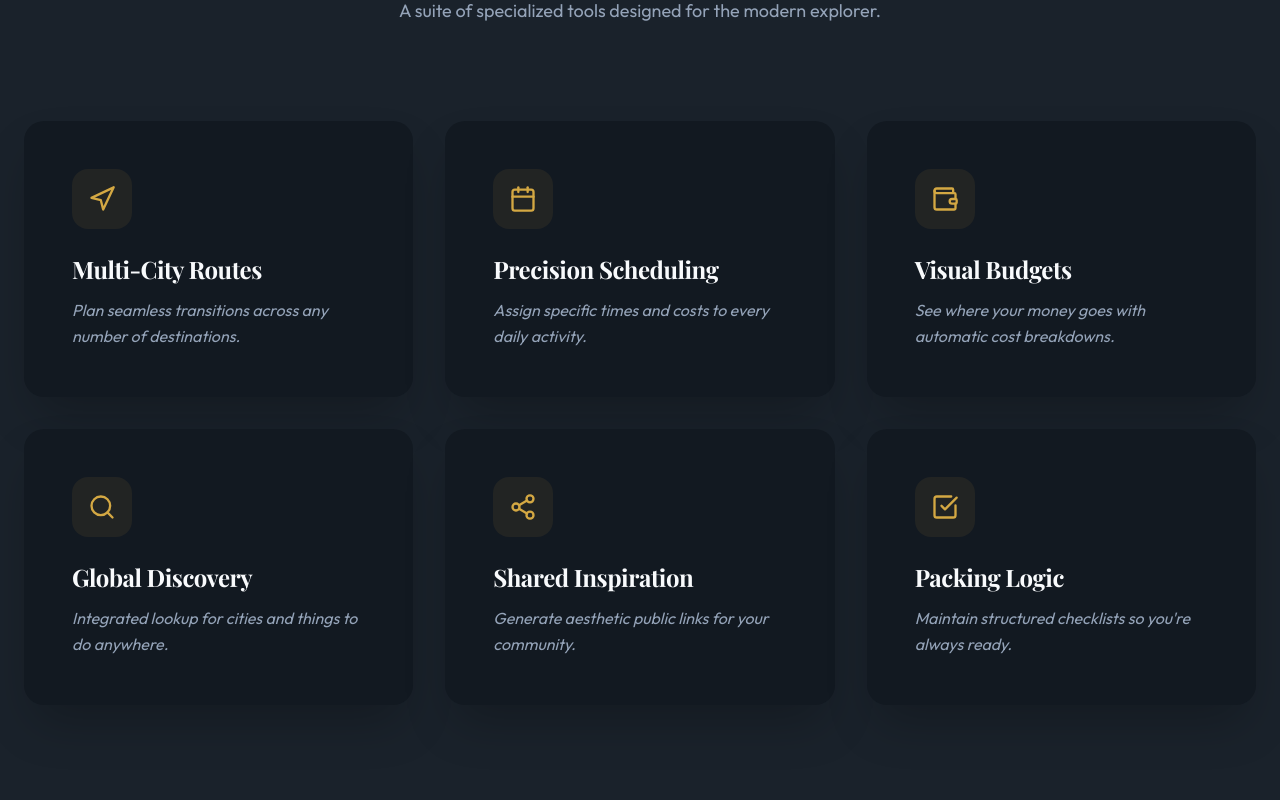
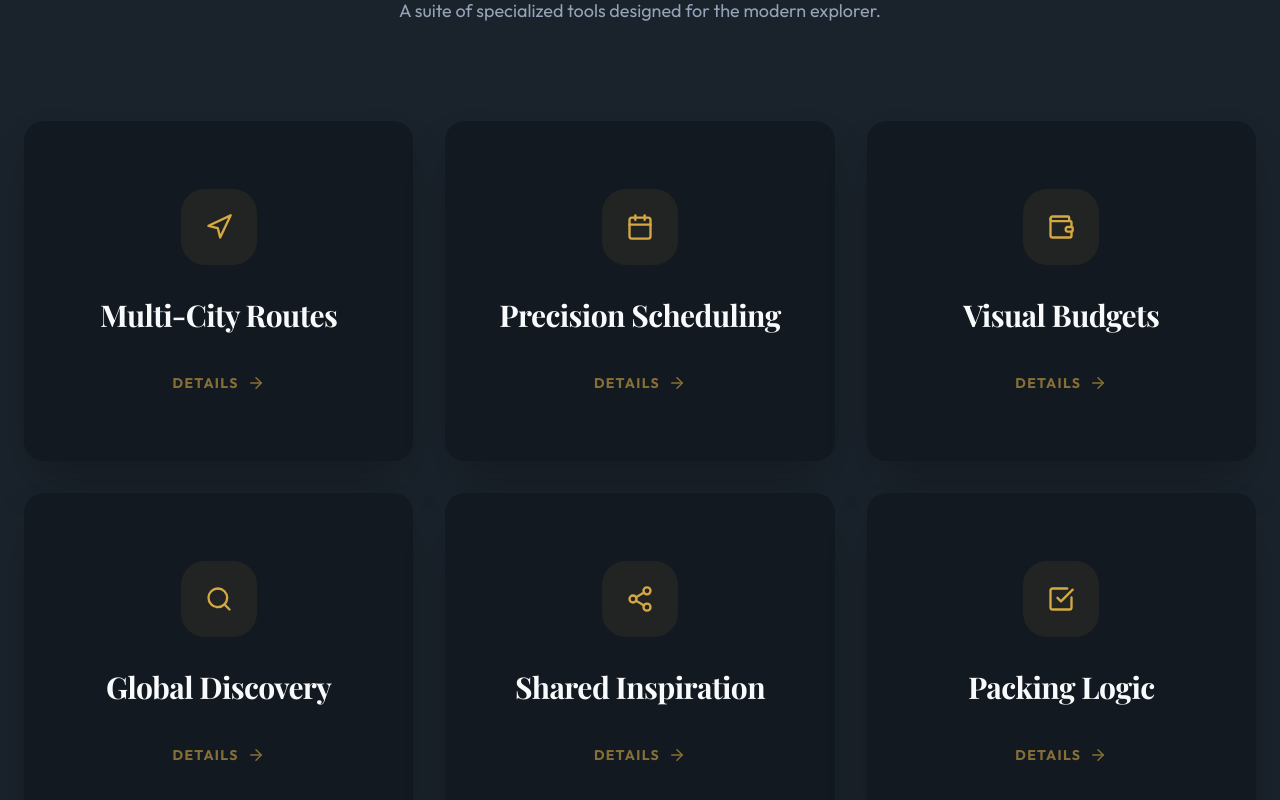
Before and after one commit to krishvaghela1212/Tech_Odoo, a React (Vite) app in the folder client/: page / in a window 1280 px wide. Shown: the part 1420-2220 px from the top of the page. Built offline with nearby package versions, Linux system fonts and the light colour scheme; no server answers; a web font is replaced by a local one.

Commit message:
Merge this By Krish

```diff
--- a/client/src/pages/ItineraryBuilderPage.jsx
+++ b/client/src/pages/ItineraryBuilderPage.jsx
@@ -100,7 +100,7 @@ export default function ItineraryBuilderPage() {
   return (
     <div className="flex flex-col md:flex-row min-h-[calc(100vh-72px)] bg-[var(--color-bg)]">
       {/* Sidebar - Stops List */}
-      <aside className="w-full md:w-[350px] bg-white border-r border-[var(--color-border)] flex flex-col shadow-lg z-10">
+      <aside className="w-full md:w-[350px] bg-[var(--color-surface)] border-r border-[var(--color-border)] flex flex-col shadow-lg z-10">
         <div className="p-6 border-b border-[var(--color-border)] bg-[var(--color-surface-alt)]/30">
           <Link to="/trips" className="flex items-center gap-2 text-xs font-bold text-[var(--color-primary)] uppercase tracking-widest mb-4 hover:gap-3 transition-all">
             <ArrowLeft size={14} /> Back to My Trips
@@ -131,8 +131,8 @@ export default function ItineraryBuilderPage() {
                   value={stop}
                   className={`relative cursor-pointer group rounded-xl border transition-all ${
                     selectedStopId === stop.id
-                      ? 'bg-white border-[var(--color-primary)] shadow-md ring-1 ring-[var(--color-primary)]'
-                      : 'bg-white border-[var(--color-border)] hover:border-[var(--color-primary-soft)]'
+                      ? 'bg-[var(--color-surface-alt)] border-[var(--color-primary)] shadow-md ring-1 ring-[var(--color-primary)]'
+                      : 'bg-[var(--color-surface)] border-[var(--color-border)] hover:border-[var(--color-primary-soft)]'
                   }`}
                   onClick={() => setSelectedStopId(stop.id)}
                 >
@@ -174,19 +174,19 @@ export default function ItineraryBuilderPage() {
           )}
         </div>
 
-        <div className="p-6 bg-[var(--color-secondary)] text-white">
+        <div className="p-6 bg-[var(--color-surface-alt)] border-t border-[var(--color-border)]">
           <div className="flex justify-between items-center mb-4">
-            <span className="text-sm text-white/60">Trip Actions</span>
-            <Link to={`/trips/${tripId}/view`} className="text-xs font-bold text-[var(--color-accent)] hover:underline flex items-center gap-1">
+            <span className="text-xs font-bold uppercase tracking-widest text-[var(--color-text-muted)]">Trip Actions</span>
+            <Link to={`/trips/${tripId}/view`} className="text-xs font-bold text-[var(--color-primary)] hover:underline flex items-center gap-1">
               Final View <ChevronRight size={14} />
             </Link>
           </div>
           <div className="grid grid-cols-2 gap-2">
-            <Link to={`/trips/${tripId}/budget`} className="flex flex-col items-center gap-2 p-3 bg-white/5 rounded-xl hover:bg-white/10 transition-all text-xs font-medium border border-white/10">
-              <Wallet size={18} className="text-[var(--color-accent)]" /> Budget
+            <Link to={`/trips/${tripId}/budget`} className="flex flex-col items-center gap-2 p-3 bg-[var(--color-bg)] rounded-xl hover:bg-[var(--color-primary-soft)] transition-all text-xs font-bold border border-[var(--color-border)] text-[var(--color-text)]">
+              <Wallet size={18} className="text-[var(--color-primary)]" /> Budget
             </Link>
-            <Link to={`/trips/${tripId}/checklist`} className="flex flex-col items-center gap-2 p-3 bg-white/5 rounded-xl hover:bg-white/10 transition-all text-xs font-medium border border-white/10">
-              <Plus size={18} className="text-[var(--color-accent)]" /> Packing
+            <Link to={`/trips/${tripId}/checklist`} className="flex flex-col items-center gap-2 p-3 bg-[var(--color-bg)] rounded-xl hover:bg-[var(--color-primary-soft)] transition-all text-xs font-bold border border-[var(--color-border)] text-[var(--color-text)]">
+              <Plus size={18} className="text-[var(--color-primary)]" /> Packing
             </Link>
           </div>
         </div>
@@ -232,7 +232,7 @@ export default function ItineraryBuilderPage() {
             </motion.div>
           ) : (
             <div className="h-full flex flex-col items-center justify-center text-center">
-              <div className="w-32 h-32 bg-white rounded-full flex items-center justify-center shadow-inner mb-8">
+              <div className="w-32 h-32 bg-[var(--color-surface)] rounded-full flex items-center justify-center shadow-inner mb-8">
                 <MapPin size={64} className="text-[var(--color-border)]" />
               </div>
               <h2 className="font-display text-3xl font-bold text-[var(--color-secondary)] mb-4">No City Selected</h2>
@@ -293,7 +293,7 @@ function ActivitiesList({ stopId, tripId }) {
     }
   }
 
-  if (loading) return <div className="space-y-4">{[1,2,3].map(i => <div key={i} className="h-24 bg-white/50 rounded-2xl animate-pulse ring-1 ring-[var(--color-border)]"></div>)}</div>
+  if (loading) return <div className="space-y-4">{[1,2,3].map(i => <div key={i} className="h-24 bg-[var(--color-surface)]/50 rounded-2xl animate-pulse ring-1 ring-[var(--color-border)]"></div>)}</div>
 
   return (
     <div className="space-y-6">
@@ -305,7 +305,7 @@ function ActivitiesList({ stopId, tripId }) {
               initial={{ opacity: 0, y: 10 }}
               animate={{ opacity: 1, y: 0 }}
               key={activity.id}
-              className="card bg-white p-5 flex flex-col md:flex-row md:items-center justify-between gap-6 hover:shadow-md transition-all group"
+              className="card p-5 flex flex-col md:flex-row md:items-center justify-between gap-6 hover:shadow-md transition-all group"
             >
               <div className="flex items-center gap-4 flex-1">
                 <div className="w-12 h-12 rounded-xl bg-[var(--color-bg)] flex items-center justify-center text-[var(--color-primary)]">
@@ -350,8 +350,8 @@ function ActivitiesList({ stopId, tripId }) {
           ))}
         </div>
       ) : (
-        <div className="text-center py-20 bg-white/50 rounded-3xl border-2 border-dashed border-[var(--color-border)] ring-1 ring-white/50">
-          <div className="w-16 h-16 bg-white rounded-2xl flex items-center justify-center mx-auto mb-4 text-gray-300 shadow-sm">
+        <div className="text-center py-20 bg-[var(--color-surface)]/50 rounded-3xl border-2 border-dashed border-[var(--color-border)] ring-1 ring-white/5">
+          <div className="w-16 h-16 bg-[var(--color-surface)] rounded-2xl flex items-center justify-center mx-auto mb-4 text-gray-300 shadow-sm">
             <Plus size={32} />
           </div>
           <h4 className="font-display text-xl font-bold text-[var(--color-secondary)] mb-2">No activities planned</h4>
--- a/client/src/pages/ItineraryViewPage.jsx
+++ b/client/src/pages/ItineraryViewPage.jsx
@@ -92,8 +92,8 @@ export default function ItineraryViewPage() {
       </div>
 
       {/* Hero Section - Now Transparent to show unified background */}
-      <div className="relative h-[320px] md:h-[400px] flex items-start overflow-hidden">
-        <div className="container mx-auto px-6 relative z-30 pt-24 md:pt-32">
+      <div className="relative h-[350px] md:h-[450px] flex items-start overflow-hidden">
+        <div className="container mx-auto px-6 relative z-30 pt-28 md:pt-36">
           <motion.div
             initial={{ opacity: 0, y: 30 }}
             animate={{ opacity: 1, y: 0 }}
@@ -145,7 +145,7 @@ export default function ItineraryViewPage() {
         </div>
       </div>
 
-      <div className="container mx-auto px-6 -mt-10 md:-mt-20 relative z-40">
+      <div className="container mx-auto px-6 mt-8 md:mt-12 relative z-40">
         <div className="grid grid-cols-1 lg:grid-cols-4 gap-8 md:gap-12">
           {/* Main Itinerary */}
           <div className="lg:col-span-3 space-y-12 md:space-y-16">
--- a/client/src/pages/LandingPage.jsx
+++ b/client/src/pages/LandingPage.jsx
@@ -164,19 +164,38 @@ export default function LandingPage() {
               { icon: <Share2 size={28} />, title: "Shared Inspiration", desc: "Generate aesthetic public links for your community." },
               { icon: <CheckSquare size={28} />, title: "Packing Logic", desc: "Maintain structured checklists so you're always ready." }
             ].map((f, i) => (
+              <div key={i} className="group [perspective:1000px] h-[340px]">
                 <motion.div
-                whileHover={{ y: -8 }}
-                key={i}
-                className="card bg-[var(--color-surface)] text-left p-12 flex flex-col items-start gap-6 border-none shadow-2xl"
+                  initial={false}
+                  whileHover={{ rotateY: 180 }}
+                  transition={{ duration: 0.7, type: "spring", stiffness: 120, damping: 15 }}
+                  className="relative w-full h-full [transform-style:preserve-3d] cursor-pointer"
                 >
-                <div className="p-4 bg-[var(--color-primary-soft)] text-[var(--color-primary)] rounded-2xl">
+                  {/* Front Side */}
+                  <div className="absolute inset-0 [backface-visibility:hidden] card !transition-none bg-[var(--color-surface)] p-12 flex flex-col items-center justify-center text-center gap-6 border-none shadow-2xl">
+                    <div className="p-6 bg-[var(--color-primary-soft)] text-[var(--color-primary)] rounded-3xl mb-2 group-hover:scale-110 transition-transform duration-500">
                       {f.icon}
                     </div>
-                <div>
-                  <h3 className="font-display text-2xl font-bold text-[var(--color-text)] mb-3">{f.title}</h3>
-                  <p className="text-[var(--color-text-muted)] leading-relaxed italic">{f.desc}</p>
+                    <h3 className="font-display text-3xl font-bold text-[var(--color-text)]">{f.title}</h3>
+                    <div className="mt-4 text-[var(--color-primary)] flex items-center gap-2 opacity-60 group-hover:opacity-100 transition-opacity">
+                      <span className="text-sm font-bold uppercase tracking-widest">Details</span>
+                      <ArrowRight size={18} />
+                    </div>
+                  </div>
+
+                  {/* Back Side */}
+                  <div className="absolute inset-0 [backface-visibility:hidden] [transform:rotateY(180deg)] card !transition-none bg-gradient-to-br from-[var(--color-primary)] to-[var(--color-primary-dark)] p-12 flex flex-col items-center justify-center text-center gap-6 border-none shadow-2xl">
+                    <div className="text-[var(--color-bg)] opacity-10 absolute top-6 right-6">
+                      {f.icon}
+                    </div>
+                    <h3 className="font-display text-2xl font-bold text-[var(--color-bg)] mb-2">{f.title}</h3>
+                    <p className="text-[var(--color-bg)] leading-relaxed italic text-lg font-medium">{f.desc}</p>
+                    <button className="mt-6 px-8 py-3 bg-[var(--color-bg)] text-[var(--color-primary)] rounded-xl text-xs font-black uppercase tracking-[0.2em] hover:scale-110 active:scale-95 transition-all shadow-xl">
+                      Explore Tool
+                    </button>
                   </div>
                 </motion.div>
+              </div>
             ))}
           </div>
         </div>
```
Also changed, not shown: client/src/components/TripCard.jsx (+12 -14 lines), client/src/pages/CreateTripPage.jsx (+15 -3 lines). Lines whose indentation alone changed are shown as unchanged.
